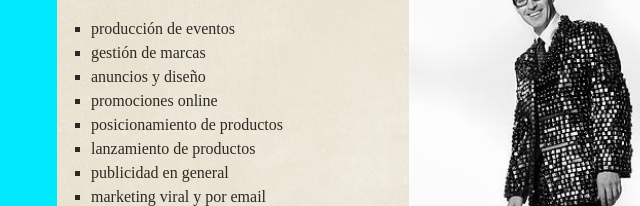
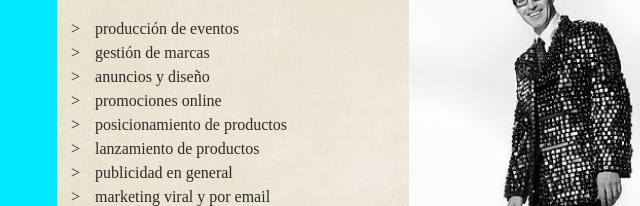
Before and after one commit to andresz74/area51, a plain HTML site: page Tareas/Tarea01/index.html in a window 1280 px wide. Shown: the part 593-799 px from the top of the page, 407-1047 px from the left. Drawn offline with nearby package versions, Linux system fonts and the light colour scheme; a web font is replaced by a local one.

Commit message:
cambios en estilo de lista

```diff
--- a/Tareas/Tarea01/css/main.css
+++ b/Tareas/Tarea01/css/main.css
@@ -194,12 +194,12 @@ header h1 {
 .lista {
 	display: block;
 	margin-top: 20px;
-	list-style-type: square;
-	margin-left: 20px;
+	/*margin-left: 20px;*/
+
 }
-.lista li {
-	line-height: 1.5;
-}
+.lista li {line-height: 1.5;padding-left: 1em;
+   text-indent: -1em;}
+.lista li:before {content: ">"; margin-right: 15px;}
 
 footer {
 	padding-top: 20px;
```
